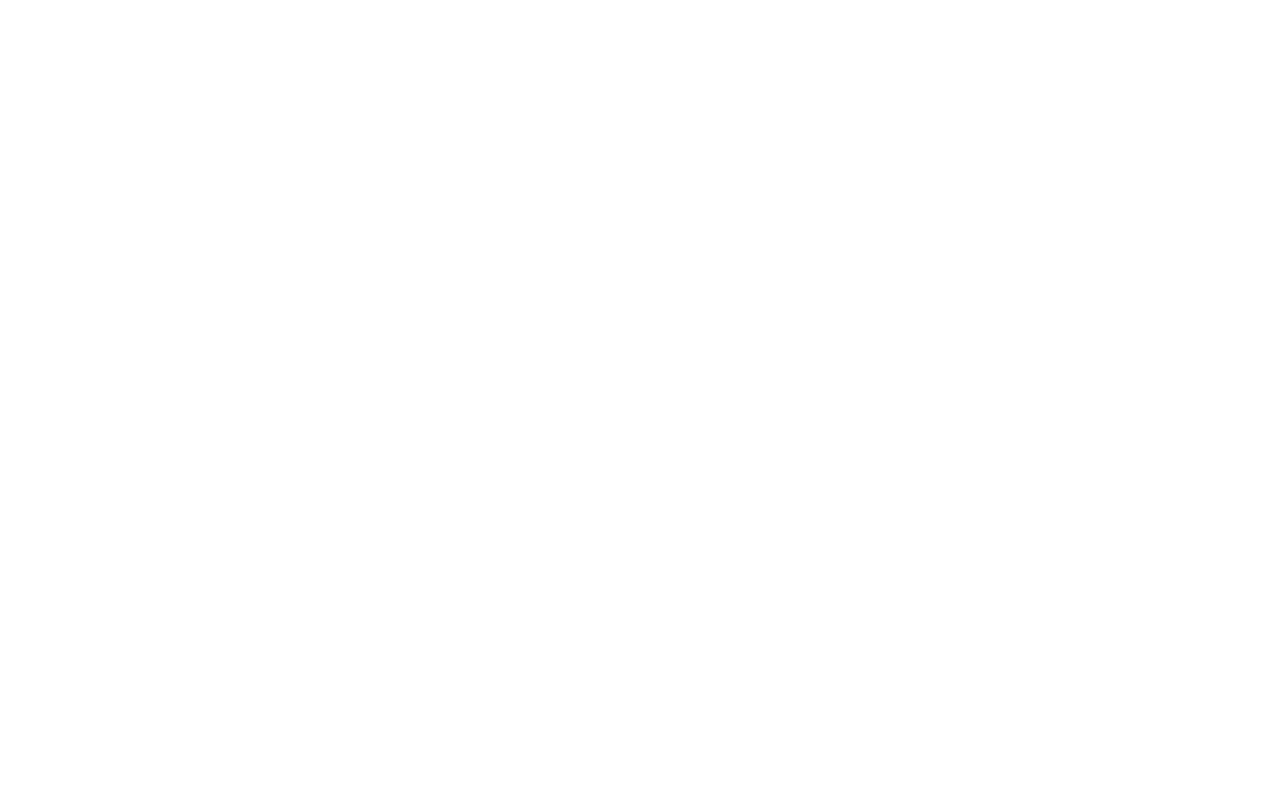
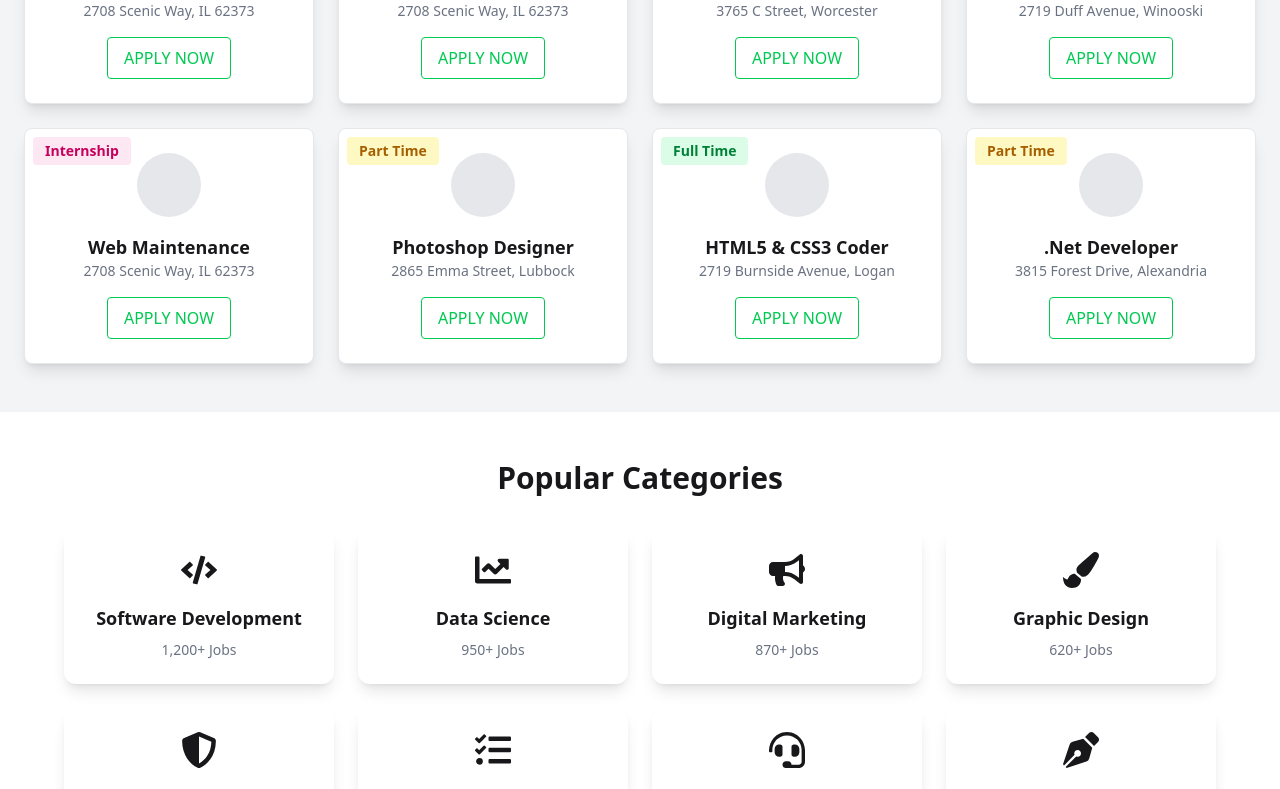
Before and after one commit to Nadimmo/Job-Portal-Client-side-, a React (Vite) app: page / in a window 1280 px wide. Shown: the part 1040-1829 px from the top of the page. Before the commit the page ends 1024 px from the top, so only its background shows below. Built offline with nearby package versions, Linux system fonts and the light colour scheme.

Commit message:
added latest jobs and popular category section

```diff
--- /dev/null
+++ b/src/Components/LatestJobs/LatestJobs.jsx
@@ -0,0 +1,46 @@
+const jobs = [
+  { title: "Product Redesign", location: "2708 Scenic Way, IL 62373", type: "Full Time" },
+  { title: "New Product Mockup", location: "2708 Scenic Way, IL 62373", type: "Full Time" },
+  { title: "Custom Php Developer", location: "3765 C Street, Worcester", type: "Part Time" },
+  { title: "Wordpress Developer", location: "2719 Duff Avenue, Winooski", type: "Part Time" },
+  { title: "Web Maintenance", location: "2708 Scenic Way, IL 62373", type: "Internship" },
+  { title: "Photoshop Designer", location: "2865 Emma Street, Lubbock", type: "Part Time" },
+  { title: "HTML5 & CSS3 Coder", location: "2719 Burnside Avenue, Logan", type: "Full Time" },
+  { title: ".Net Developer", location: "3815 Forest Drive, Alexandria", type: "Part Time" },
+];
+
+const JobCard = ({ title, location, type }) => {
+  return (
+    <div className="bg-white shadow-lg rounded-lg p-6 border border-gray-200 relative">
+      <span className={`absolute top-2 left-2 px-3 py-1 text-sm font-bold rounded ${
+        type === "Full Time" ? "bg-green-100 text-green-700" :
+        type === "Part Time" ? "bg-yellow-100 text-yellow-700" : "bg-pink-100 text-pink-700"
+      }`}>{type}</span>
+      <div className="flex flex-col items-center text-center">
+        <div className="w-16 h-16 bg-gray-200 rounded-full mb-4"></div>
+        <h3 className="text-lg font-semibold">{title}</h3>
+        <p className="text-gray-500 text-sm">{location}</p>
+        <button className="mt-4 px-4 py-2 border border-green-500 text-green-500 rounded hover:cursor-pointer hover:text-black hover:bg-green-500  transition">
+          APPLY NOW
+        </button>
+      </div>
+    </div>
+  );
+};
+
+const LatestJobs = () => {
+  return (
+    <section className="py-12 bg-gray-100">
+      <div className="container mx-auto px-6">
+        <h2 className="text-3xl font-bold text-center mb-6">Latest Jobs</h2>
+        <div className="grid grid-cols-1 md:grid-cols-2 lg:grid-cols-4 gap-6">
+          {jobs.map((job, index) => (
+            <JobCard key={index} {...job} />
+          ))}
+        </div>
+      </div>
+    </section>
+  );
+};
+
+export default LatestJobs;
--- /dev/null
+++ b/src/Components/PopularCategory/PopularCategory.jsx
@@ -0,0 +1,35 @@
+import { FaCode, FaChartLine, FaBullhorn, FaPaintBrush, FaShieldAlt, FaTasks, FaHeadset, FaPenNib } from "react-icons/fa";
+
+const categories = [
+  { name: "Software Development", icon: <FaCode />, vacancies: "1,200+" },
+  { name: "Data Science", icon: <FaChartLine />, vacancies: "950+" },
+  { name: "Digital Marketing", icon: <FaBullhorn />, vacancies: "870+" },
+  { name: "Graphic Design", icon: <FaPaintBrush />, vacancies: "620+" },
+  { name: "Cybersecurity", icon: <FaShieldAlt />, vacancies: "540+" },
+  { name: "Project Management", icon: <FaTasks />, vacancies: "720+" },
+  { name: "Customer Support", icon: <FaHeadset />, vacancies: "1,000+" },
+  { name: "Content Writing", icon: <FaPenNib />, vacancies: "800+" },
+];
+
+const PopularCategory = () => {
+  return (
+    <div className="max-w-6xl mx-auto py-12">
+      <h2 className="text-3xl font-bold text-center mb-8">Popular Categories</h2>
+      <div className="grid grid-cols-2 md:grid-cols-4 gap-6">
+        {categories.map((category, index) => (
+          <div
+            key={index}
+            whileHover={{ scale: 1.1, rotate: 3 }}
+            className="bg-white shadow-lg p-6 rounded-xl flex flex-col items-center justify-center transition-all duration-400 hover:bg-blue-500 hover:text-white cursor-pointer "
+          >
+            <div className="text-4xl">{category.icon}</div>
+            <h3 className="text-lg font-semibold mt-4">{category.name}</h3>
+            <p className="text-gray-500 text-sm mt-2">{category.vacancies} Jobs</p>
+          </div>
+        ))}
+      </div>
+    </div>
+  );
+};
+
+export default PopularCategory;
--- a/src/Page/Home/Home.jsx
+++ b/src/Page/Home/Home.jsx
@@ -1,10 +1,14 @@
 import React from 'react'
 import Hero from '../../Components/Hero/Hero'
+import LatestJobs from '../../Components/LatestJobs/LatestJobs'
+import PopularCategories from '../../Components/PopularCategory/PopularCategory'
 
 const Home = () => {
   return (
     <div className='min-h-screen'>
       <Hero/>
+      <LatestJobs/>
+      <PopularCategories/>
     </div>
   )
 }
```
